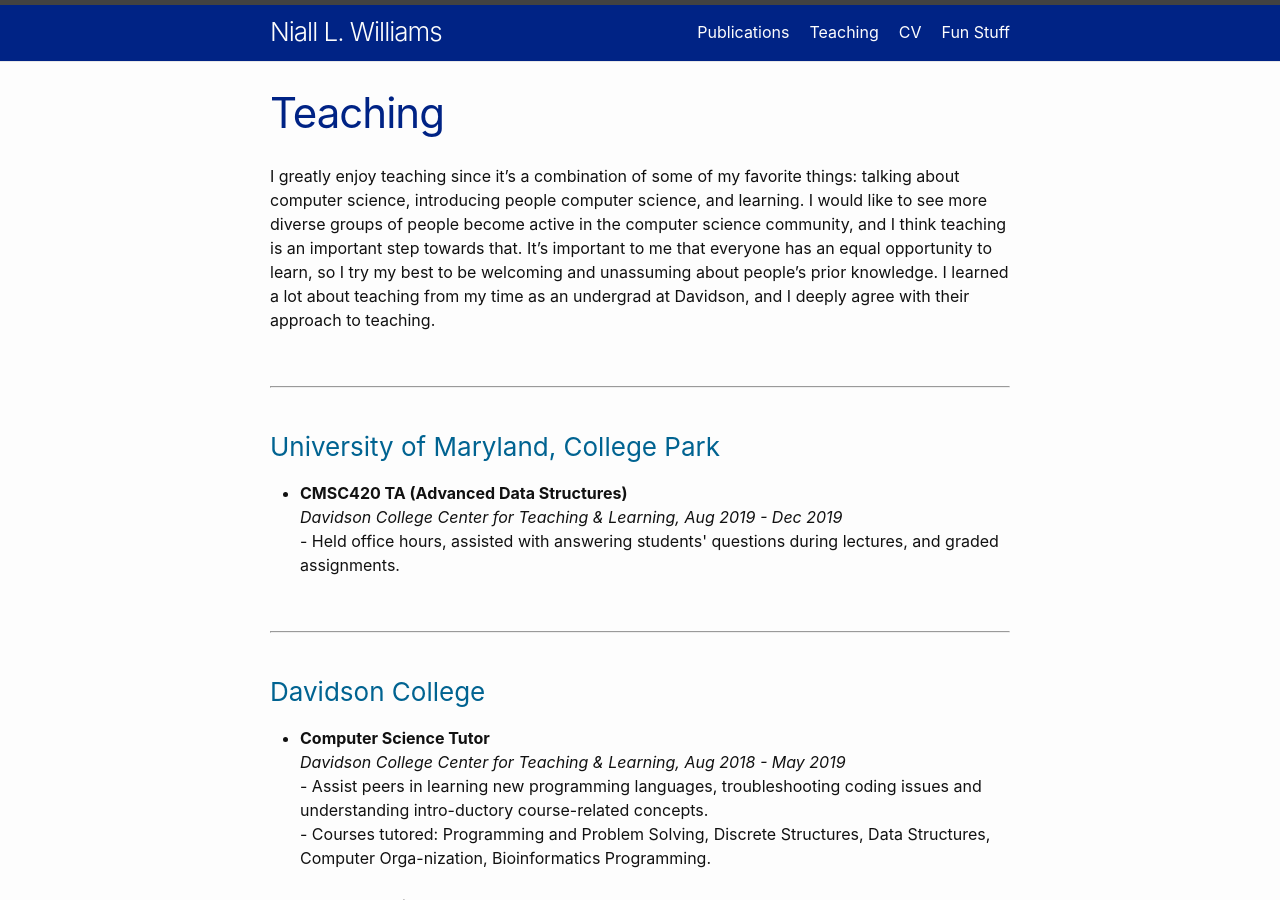
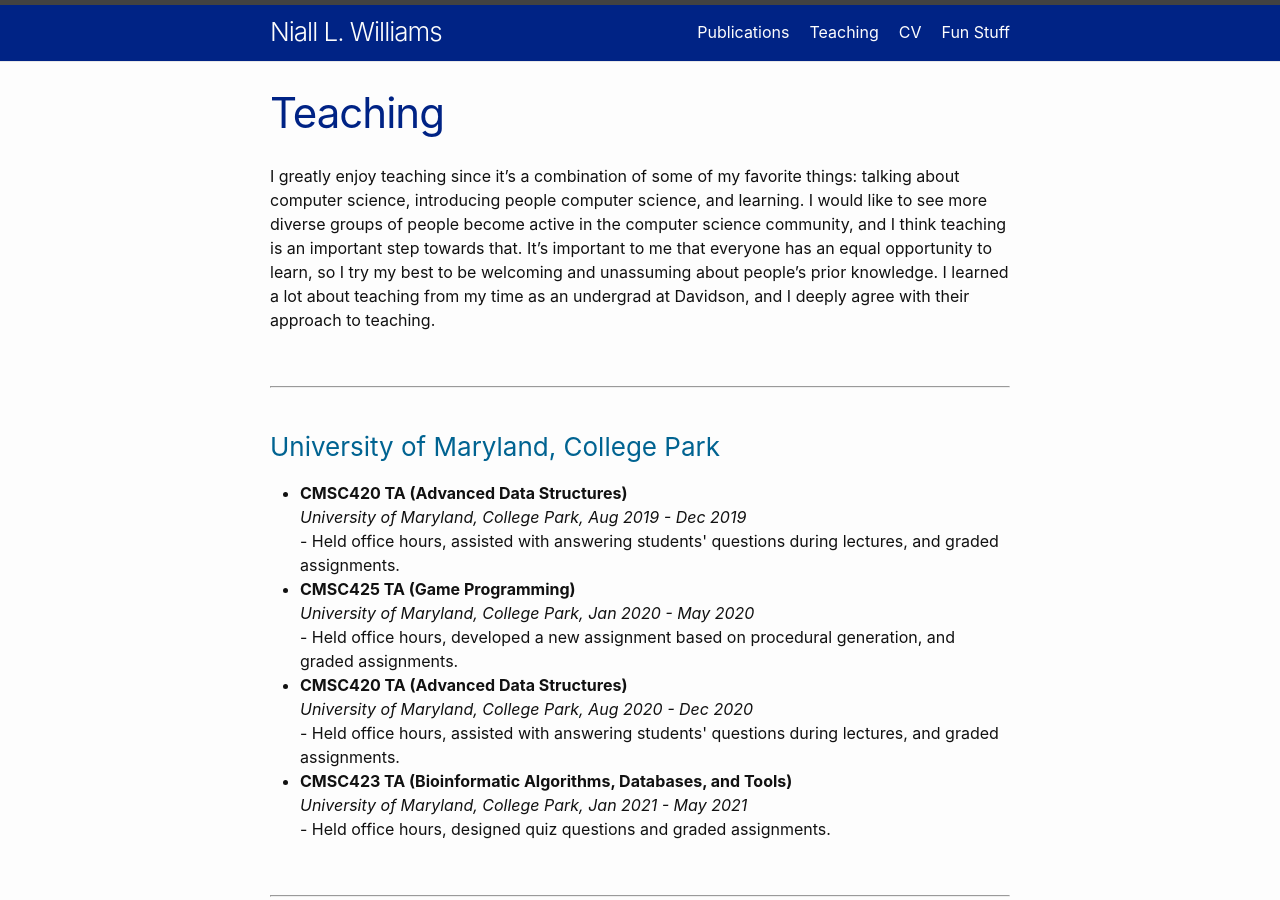
Before and after one commit to niallw/niallw.github.io, a Jekyll site: the page built from teach.md, in a window 1280 px wide and 900 px high. Built offline with Jekyll 4.4.1, drawn with Linux system fonts in a browser that asks for light colours.

Commit message:
udpated teaching

```diff
--- a/teach.md
+++ b/teach.md
@@ -17,9 +17,28 @@ I learned a lot about teaching from my time as an undergrad at Davidson, and I d
 <ul>
 <li>
     <b>CMSC420 TA (Advanced Data Structures)</b><br>
-    <i>Davidson College Center for Teaching & Learning, Aug 2019 - Dec 2019</i><br>
+    <i>University of Maryland, College Park, Aug 2019 - Dec 2019</i><br>
     - Held office hours, assisted with answering students' questions during lectures, and graded assignments.<br>
 </li>
+
+<li>
+    <b>CMSC425 TA (Game Programming)</b><br>
+    <i>University of Maryland, College Park, Jan 2020 - May 2020</i><br>
+    - Held office hours, developed a new assignment based on procedural generation, and graded assignments.<br>
+</li>
+
+<li>
+    <b>CMSC420 TA (Advanced Data Structures)</b><br>
+    <i>University of Maryland, College Park, Aug 2020 - Dec 2020</i><br>
+    - Held office hours, assisted with answering students' questions during lectures, and graded assignments.<br>
+</li>
+
+<li>
+    <b>CMSC423 TA (Bioinformatic Algorithms, Databases, and Tools)</b><br>
+    <i>University of Maryland, College Park, Jan 2021 - May 2021</i><br>
+    - Held office hours, designed quiz questions and graded assignments.<br>
+</li>
+
 </ul>
 
 <br>
```
